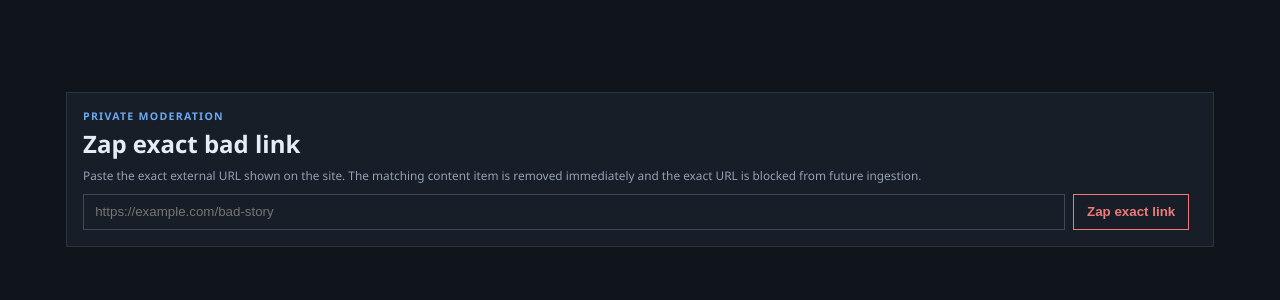
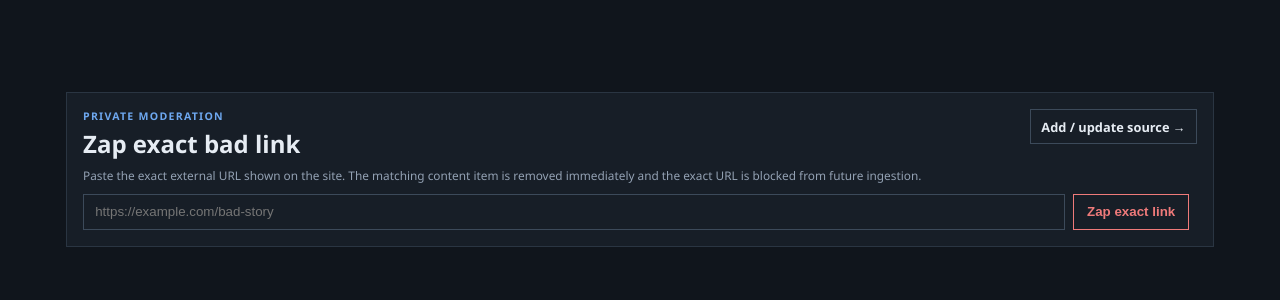
Before and after one commit to eharig09/cfb_intelligence, a Flask app: page /college-football/data-status/ in a window 1280 px wide. Shown: the part 1089-1389 px from the top of the page. Run offline with Flask 3, Linux system fonts and the light colour scheme; parts of the project's set-up code (start-up, migrations or seed data) failed here and were passed over.

Commit message:
Link Source Admin from Data Status

```diff
--- a/templates/_layout.html
+++ b/templates/_layout.html
@@ -49,7 +49,10 @@
 {% if request.endpoint == 'cfb_data_status.data_status' %}
 <section style="max-width:1180px;margin:2rem auto 0;padding:0 1rem 2.5rem">
     <div style="border:1px solid var(--line);background:var(--paper);padding:1rem">
-        <div class="eyebrow">Private moderation</div><h2 style="margin:.25rem 0 .4rem">Zap exact bad link</h2>
+        <div style="display:flex;justify-content:space-between;gap:1rem;align-items:flex-start;flex-wrap:wrap">
+            <div><div class="eyebrow">Private moderation</div><h2 style="margin:.25rem 0 .4rem">Zap exact bad link</h2></div>
+            <a href="{{ url_for('cfb_source_admin') }}" style="border:1px solid var(--line-strong);padding:.45rem .65rem;text-decoration:none;color:inherit;font-size:.8rem;font-weight:800">Add / update source &rarr;</a>
+        </div>
         <p class="section-note" style="margin-top:0">Paste the exact external URL shown on the site. The matching content item is removed immediately and the exact URL is blocked from future ingestion.</p>
         <form id="cfb-zap-form" style="display:flex;gap:.5rem;flex-wrap:wrap;align-items:center">
             <input id="cfb-zap-url" type="url" required placeholder="https://example.com/bad-story" aria-label="Exact bad content URL" style="flex:1 1 28rem;min-width:16rem;background:var(--paper);color:var(--ink);border:1px solid var(--line-strong);padding:.6rem .7rem">
```
